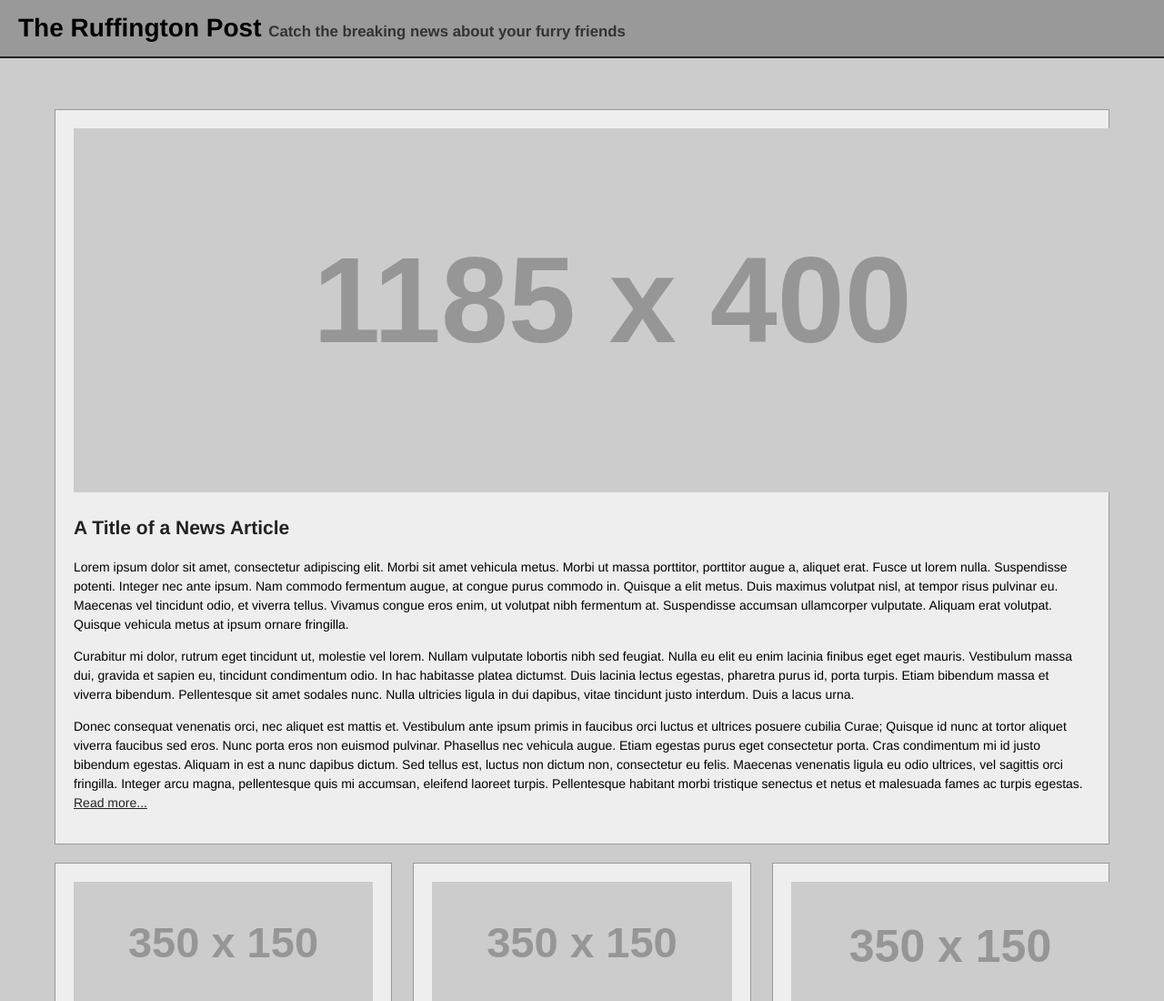
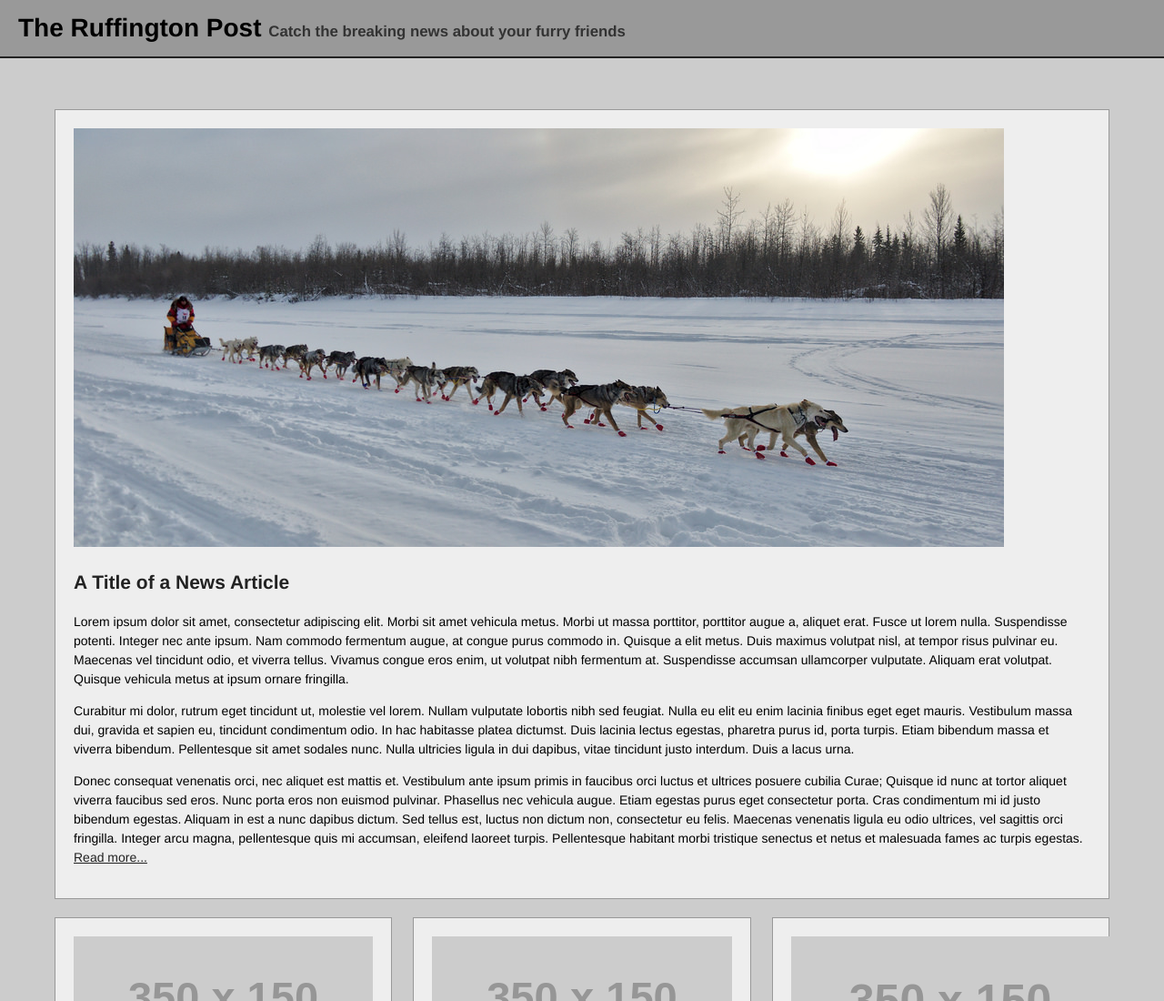
Before and after one commit to davidjraso/news-site, a plain HTML site: page index.html in a window 1280 px wide. Shown: the top 1100 px of the page at 91% size. Drawn offline with Linux system fonts and the light colour scheme; placeholder pictures from the web are drawn by us.

Commit message:
Update index.html

```diff
--- a/index.html
+++ b/index.html
@@ -18,7 +18,7 @@
 
       <!-- a box -->
       <div class="box-main">
-        <img src="http://placehold.it/1185x400/f30/fff">
+        <img src="images/originals/iditarod.PNG">
         <h2><a href="#" target="_blank">A Title of a News Article</a></h2>
         <p>Lorem ipsum dolor sit amet, consectetur adipiscing elit. Morbi sit amet vehicula metus. Morbi ut massa porttitor, porttitor augue a, aliquet erat. Fusce ut lorem nulla. Suspendisse potenti. Integer nec ante ipsum. Nam commodo fermentum augue, at congue purus commodo in. Quisque a elit metus. Duis maximus volutpat nisl, at tempor risus pulvinar eu. Maecenas vel tincidunt odio, et viverra tellus. Vivamus congue eros enim, ut volutpat nibh fermentum at. Suspendisse accumsan ullamcorper vulputate. Aliquam erat volutpat. Quisque vehicula metus at ipsum ornare fringilla.</p>
         <p>Curabitur mi dolor, rutrum eget tincidunt ut, molestie vel lorem. Nullam vulputate lobortis nibh sed feugiat. Nulla eu elit eu enim lacinia finibus eget eget mauris. Vestibulum massa dui, gravida et sapien eu, tincidunt condimentum odio. In hac habitasse platea dictumst. Duis lacinia lectus egestas, pharetra purus id, porta turpis. Etiam bibendum massa et viverra bibendum. Pellentesque sit amet sodales nunc. Nulla ultricies ligula in dui dapibus, vitae tincidunt justo interdum. Duis a lacus urna.</p>
```
